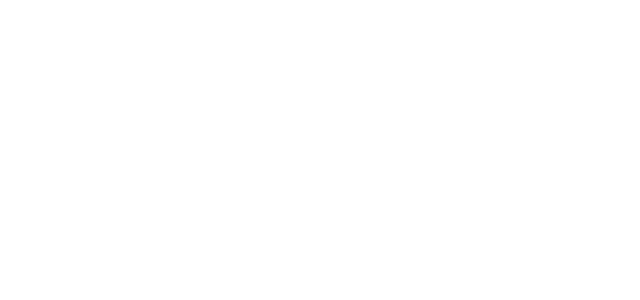
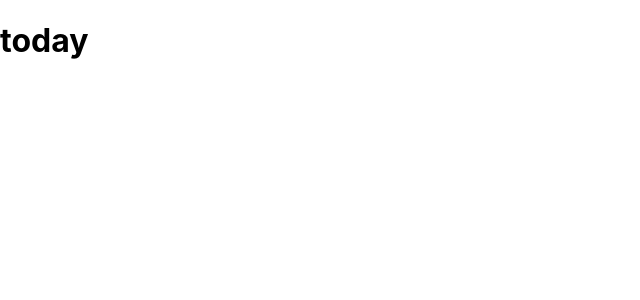
Before and after one commit to BabarAliDetho/react-app, a React (Create React App) app: page / in a window 1280 px wide. Shown: the top 300 px of the page, without its empty margins (0-640 px from the left). Built offline with nearby package versions, Linux system fonts and the light colour scheme.

Commit message:
Update App.js

```diff
--- a/src/App.js
+++ b/src/App.js
@@ -1,12 +1,12 @@
 import React from 'react';
 import './App.css';
-import dinner from './dinner.js';
+import Dinner from './dinner.js';
 
 function App () {
     return (
         <div classname="App">
             {/* <Dinner></Dinner> */}
-        <dinner />
+        <Dinner dishName="chicken"/>
         </div>
     );
   }
```
